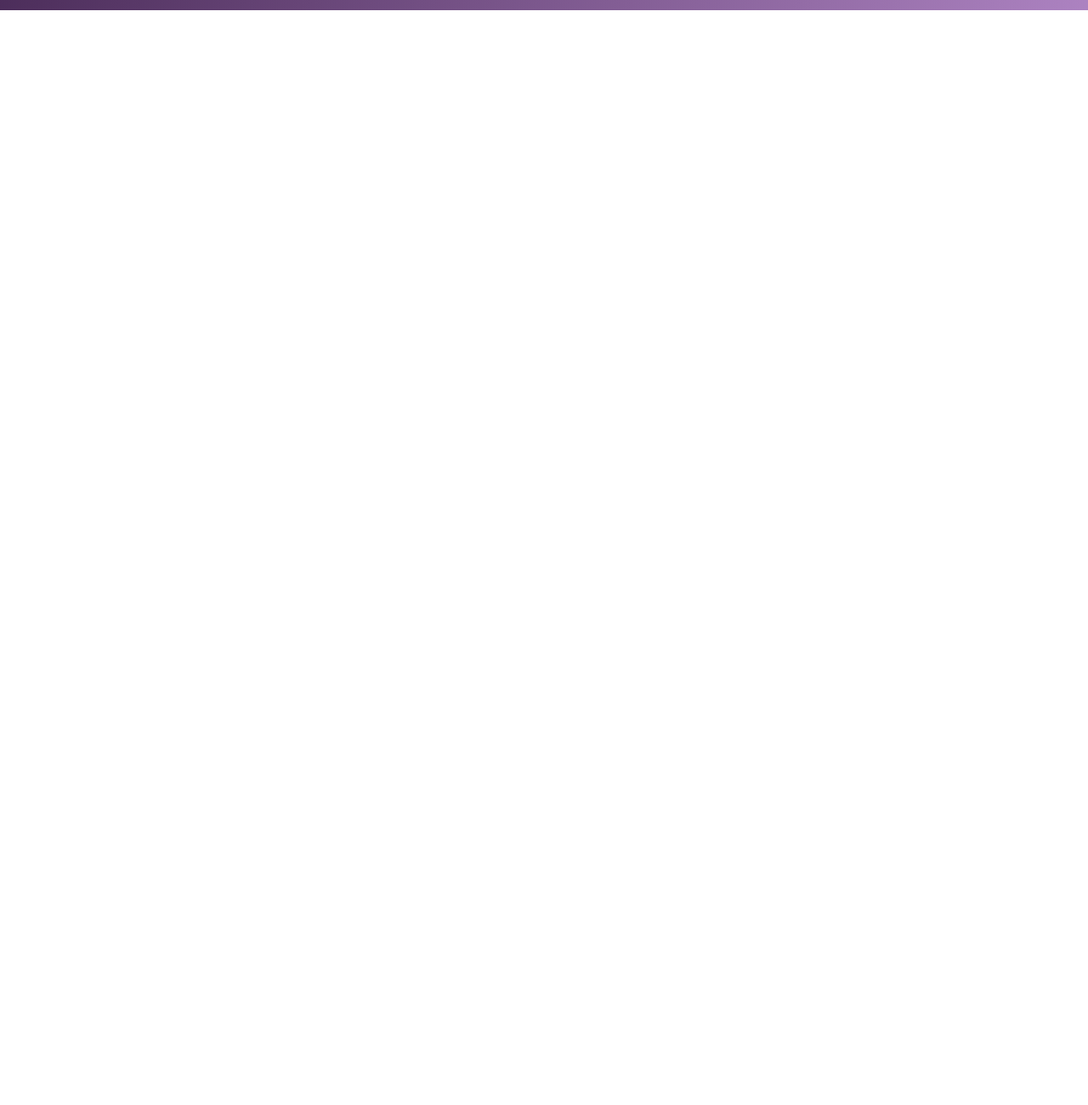
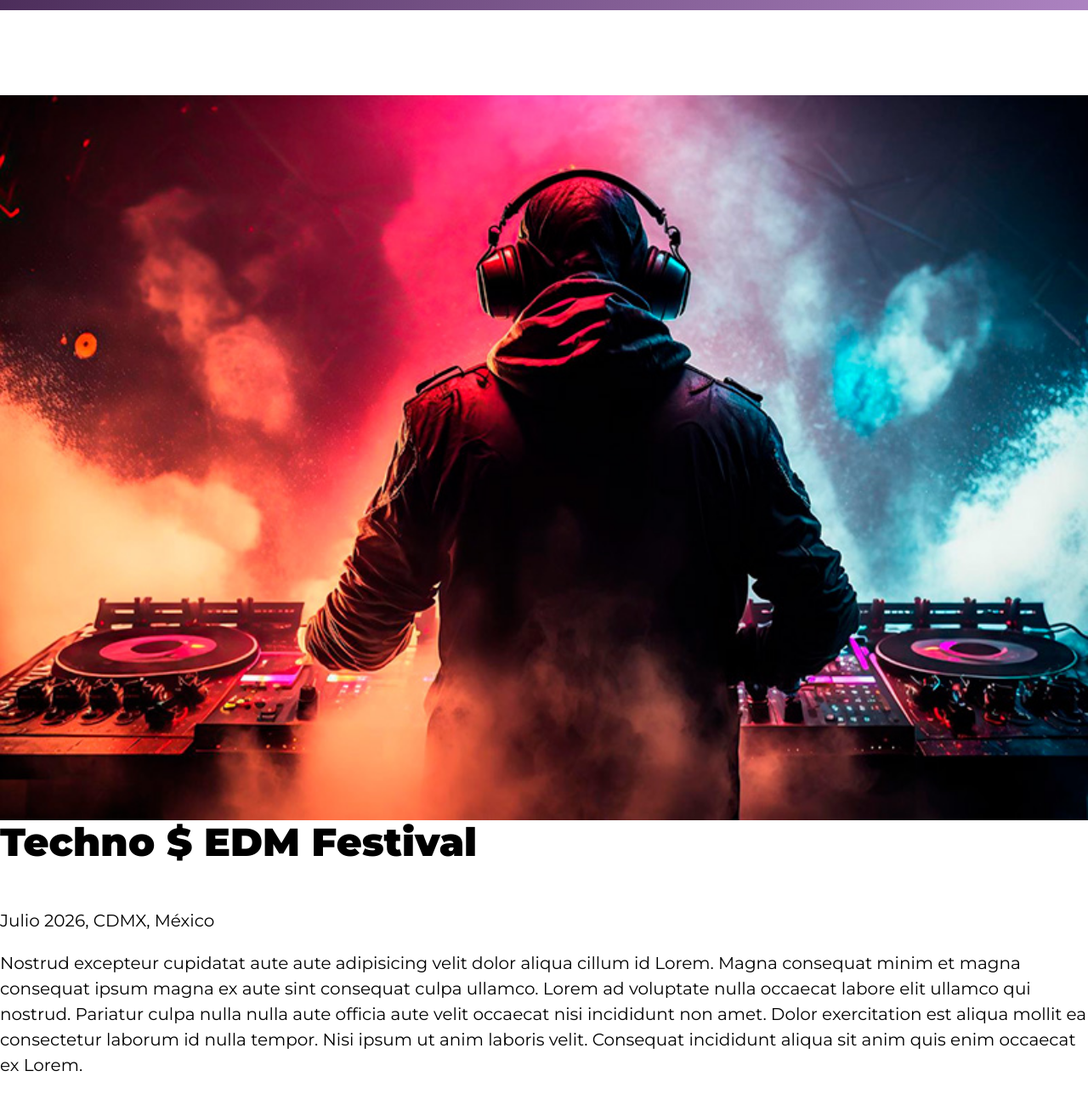
Before and after one commit to eltiozelda/Festival-de-musica, a website: page index.html in a window 1280 px wide. Shown: the part 714-2014 px from the top of the page at 85% size. Before the commit the page ends 800 px from the top, so only its background shows below. Drawn offline with Linux system fonts and the light colour scheme; grey boxes are pictures that could not be loaded.

Commit message:
HTML para la sección sobre festival

```diff
--- a/index.html
+++ b/index.html
@@ -35,5 +35,16 @@
             <source src="video/dj.webm" type="video/webm"/>
         </video>
     </div>
+
+    <section>
+        <div class="imagen">
+            <img src="src/img/imagen_dj.jpg" alt="Imagen festival">
+        </div>
+        <div class="contenido-festival">
+            <h2>Techno $ EDM Festival</h2>
+            <p class="fecha">Julio 2026, CDMX, México<p/>
+            <p>Nostrud excepteur cupidatat aute aute adipisicing velit dolor aliqua cillum id Lorem. Magna consequat minim et magna consequat ipsum magna ex aute sint consequat culpa ullamco. Lorem ad voluptate nulla occaecat labore elit ullamco qui nostrud. Pariatur culpa nulla nulla aute officia aute velit occaecat nisi incididunt non amet. Dolor exercitation est aliqua mollit ea consectetur laborum id nulla tempor. Nisi ipsum ut anim laboris velit. Consequat incididunt aliqua sit anim quis enim occaecat ex Lorem.</p>
+        </div>
+    </section>
 </body>
 </html>
```
